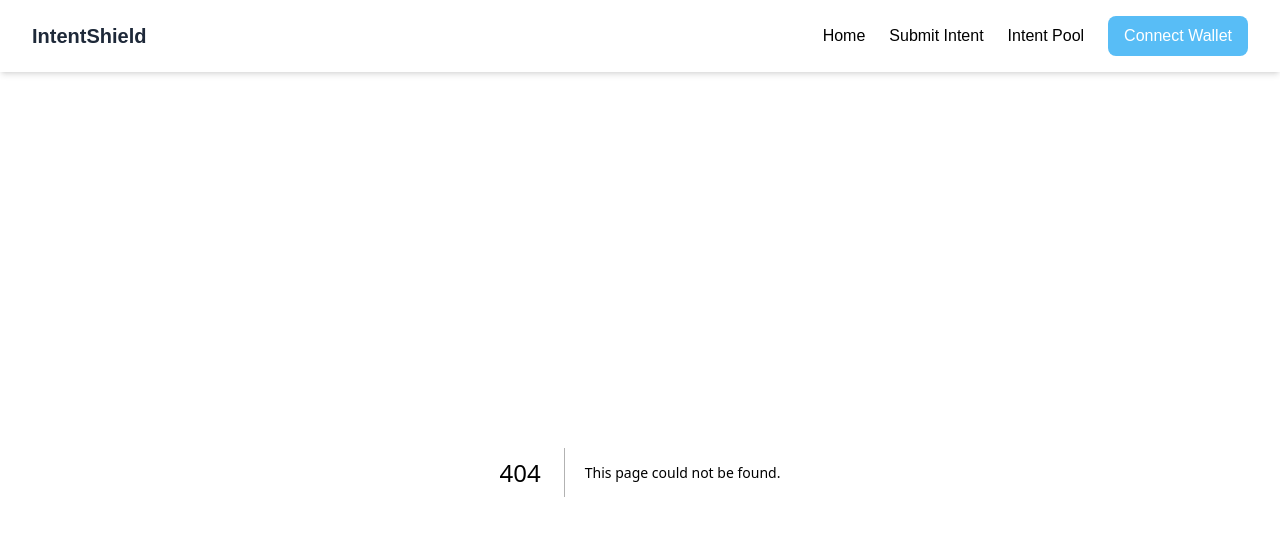
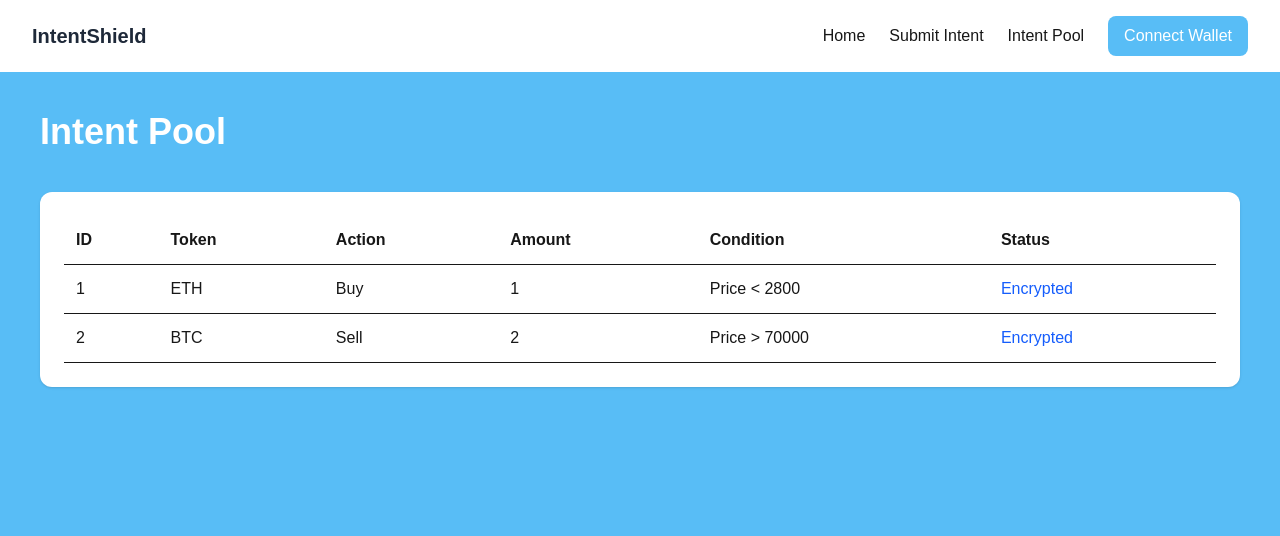
Before and after one commit to Pawan4291/intent-shield, a Next.js app: page /pool in a window 1280 px wide. Before the commit this address had no page. Shown: the top 536 px of the page. Built offline with nearby package versions, Linux system fonts and the light colour scheme.

Commit message:
add intent pool page

```diff
--- /dev/null
+++ b/app/pool/page.tsx
@@ -0,0 +1,73 @@
+"use client"
+
+import { useState } from "react"
+
+export default function PoolPage() {
+
+  const [intents] = useState([
+    {
+      id: 1,
+      token: "ETH",
+      action: "Buy",
+      amount: "1",
+      condition: "Price < 2800",
+      status: "Encrypted"
+    },
+    {
+      id: 2,
+      token: "BTC",
+      action: "Sell",
+      amount: "2",
+      condition: "Price > 70000",
+      status: "Encrypted"
+    }
+  ])
+
+  return (
+    <div className="min-h-screen bg-[#58BDF6] p-10">
+
+      <h1 className="text-4xl font-bold text-white mb-10">
+        Intent Pool
+      </h1>
+
+      <div className="bg-white rounded-xl shadow p-6">
+
+        <table className="w-full">
+
+          <thead>
+            <tr className="border-b">
+              <th className="p-3 text-left">ID</th>
+              <th className="p-3 text-left">Token</th>
+              <th className="p-3 text-left">Action</th>
+              <th className="p-3 text-left">Amount</th>
+              <th className="p-3 text-left">Condition</th>
+              <th className="p-3 text-left">Status</th>
+            </tr>
+          </thead>
+
+          <tbody>
+
+            {intents.map((intent) => (
+
+              <tr key={intent.id} className="border-b">
+
+                <td className="p-3">{intent.id}</td>
+                <td className="p-3">{intent.token}</td>
+                <td className="p-3">{intent.action}</td>
+                <td className="p-3">{intent.amount}</td>
+                <td className="p-3">{intent.condition}</td>
+                <td className="p-3 text-blue-600">{intent.status}</td>
+
+              </tr>
+
+            ))}
+
+          </tbody>
+
+        </table>
+
+      </div>
+
+    </div>
+  )
+}
```
